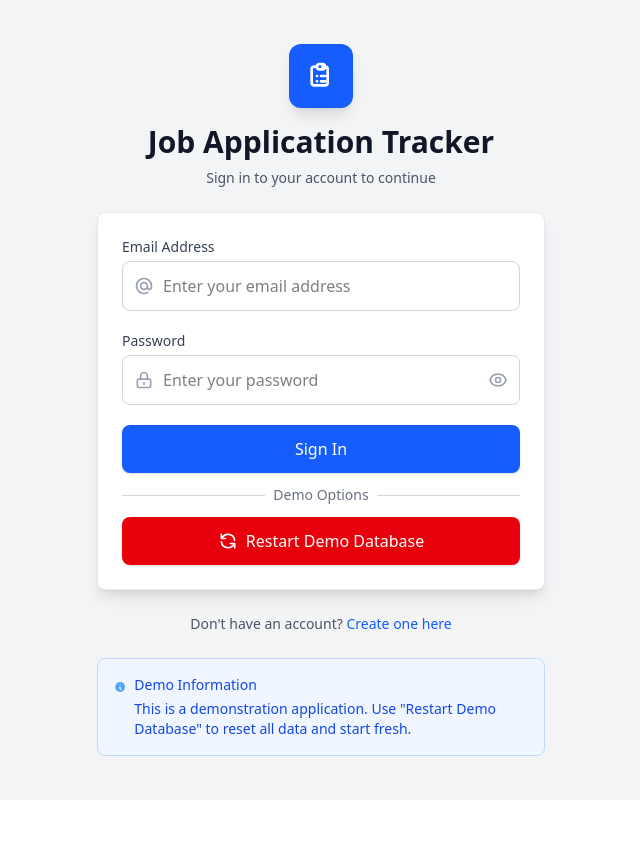
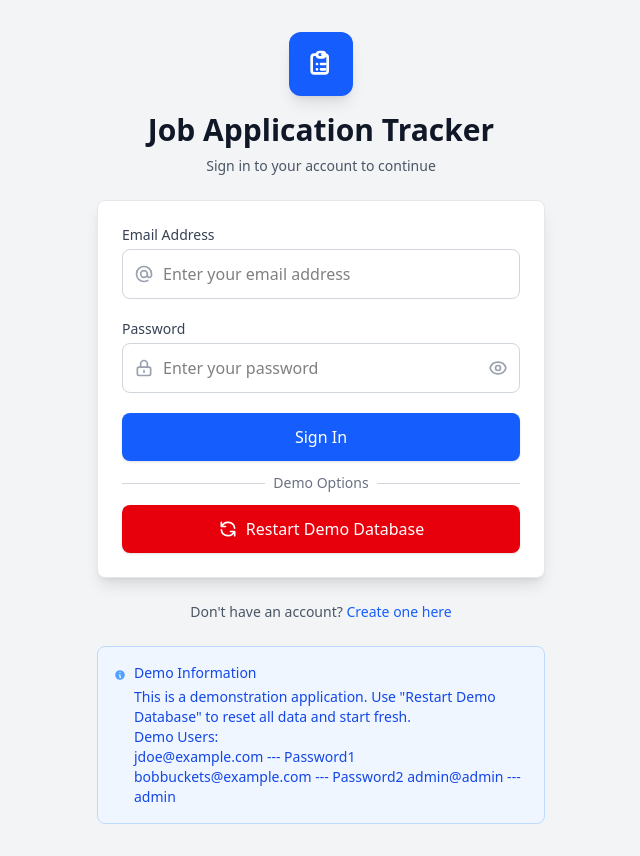
Before and after one commit to gcs14/jat-frontend, a React (Vite) app: page /login in a window 1280 px wide. Shown: the whole page, without its empty margins (319-959 px from the left). Before the commit the page ends 800 px from the top, so only its background shows below. Built offline with nearby package versions, Linux system fonts and the light colour scheme.

Commit message:
display demo login info

```diff
--- a/src/pages/LoginPage.jsx
+++ b/src/pages/LoginPage.jsx
@@ -228,6 +228,14 @@ function LoginPage() {
               <p className="mt-1">
                 This is a demonstration application. Use "Restart Demo Database" to reset all data and start fresh.
               </p>
+              <h4>
+                Demo Users:
+              </h4>
+              <p>
+                jdoe@example.com --- Password1
+                bobbuckets@example.com --- Password2
+                admin@admin --- admin
+              </p>
             </div>
           </div>
         </div>
```
